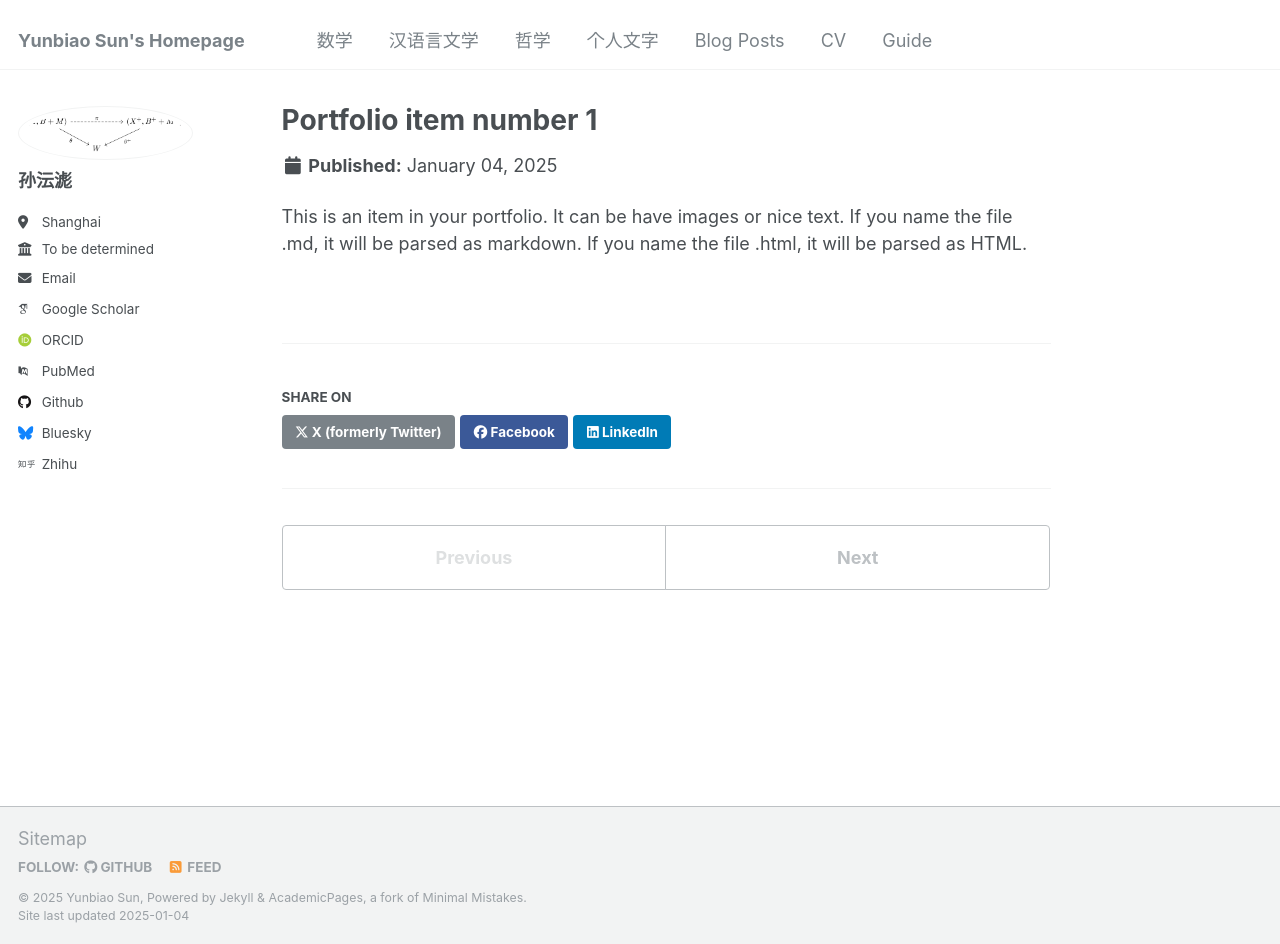
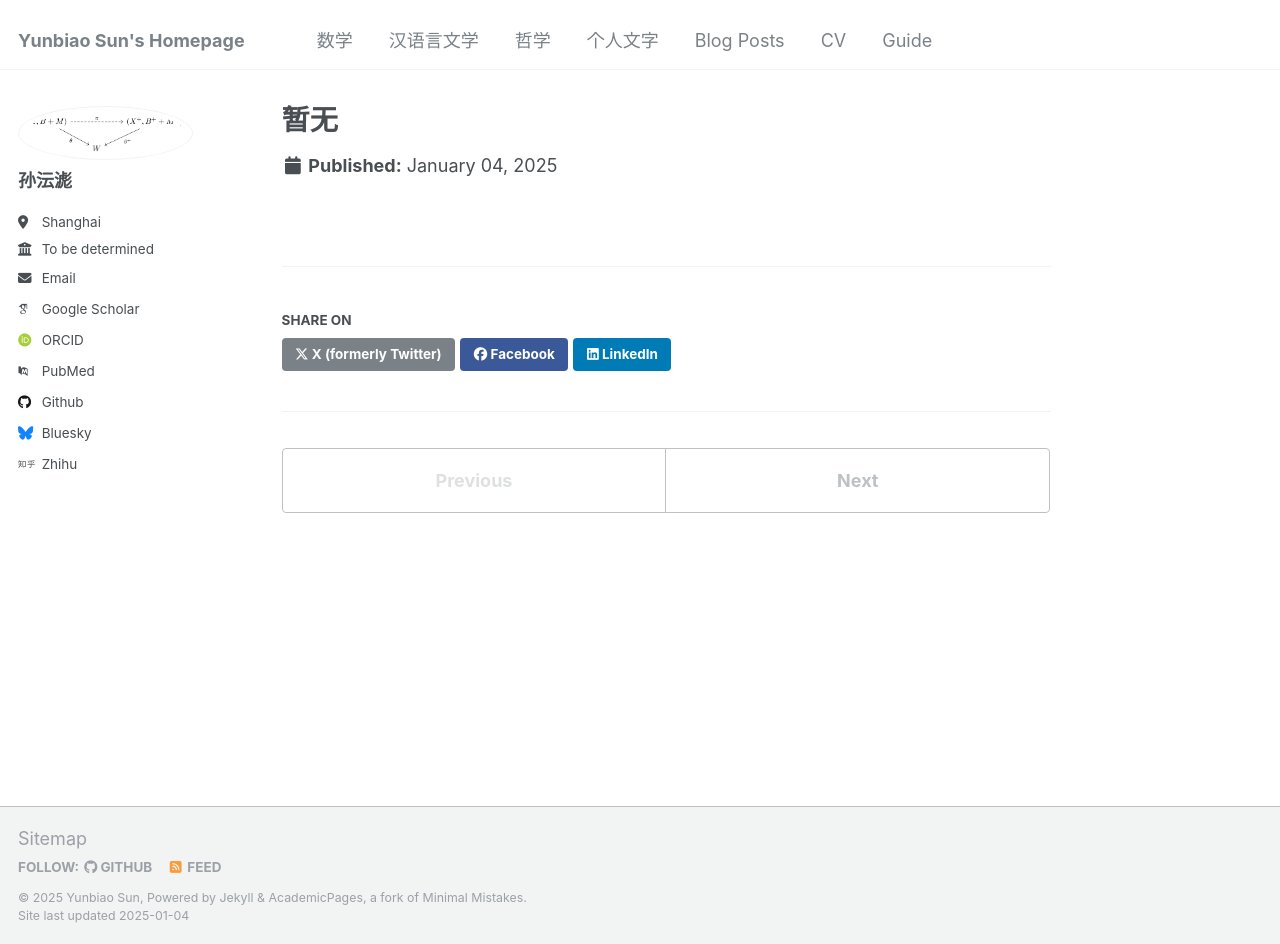
Before and after one commit to YunbiaoSun/YunbiaoSun.github.io, a Jekyll site: the page built from _portfolio/portfolio-1.md, in a window 1280 px wide and 944 px high. Built offline with Jekyll 4.4.1, drawn with Linux system fonts in a browser that asks for light colours; some web fonts are replaced.

Commit message:
更改名字为暂无

```diff
--- a/_portfolio/portfolio-1.md
+++ b/_portfolio/portfolio-1.md
@@ -1,7 +1,5 @@
 ---
-title: "Portfolio item number 1"
+title: "暂无"
 excerpt: "Short description of portfolio item number 1<br/><img src='/images/500x300.png'>"
 collection: portfolio
 ---
-
-This is an item in your portfolio. It can be have images or nice text. If you name the file .md, it will be parsed as markdown. If you name the file .html, it will be parsed as HTML.
--- a/_portfolio/portfolio-2.html
+++ b/_portfolio/portfolio-2.html
@@ -1,5 +1,5 @@
 ---
-title: "Portfolio item number 2"
+title: "暂无"
 excerpt: "Short description of portfolio item number 2 <br/><img src='/images/500x300.png'>"
 collection: portfolio
 ---
```
Also changed, not shown: _teaching/2014-spring-teaching-1.md (+1 -1 lines), _teaching/2015-spring-teaching-2.md (+1 -1 lines).
